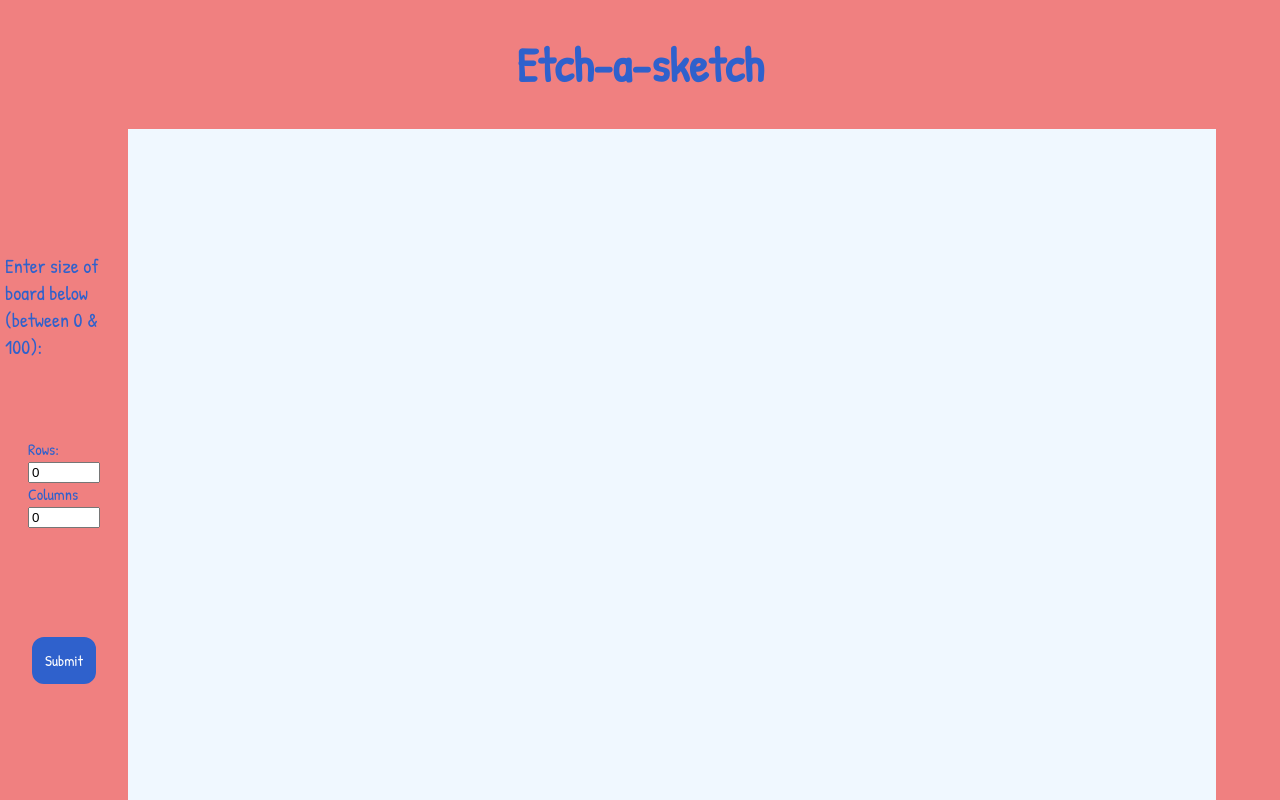
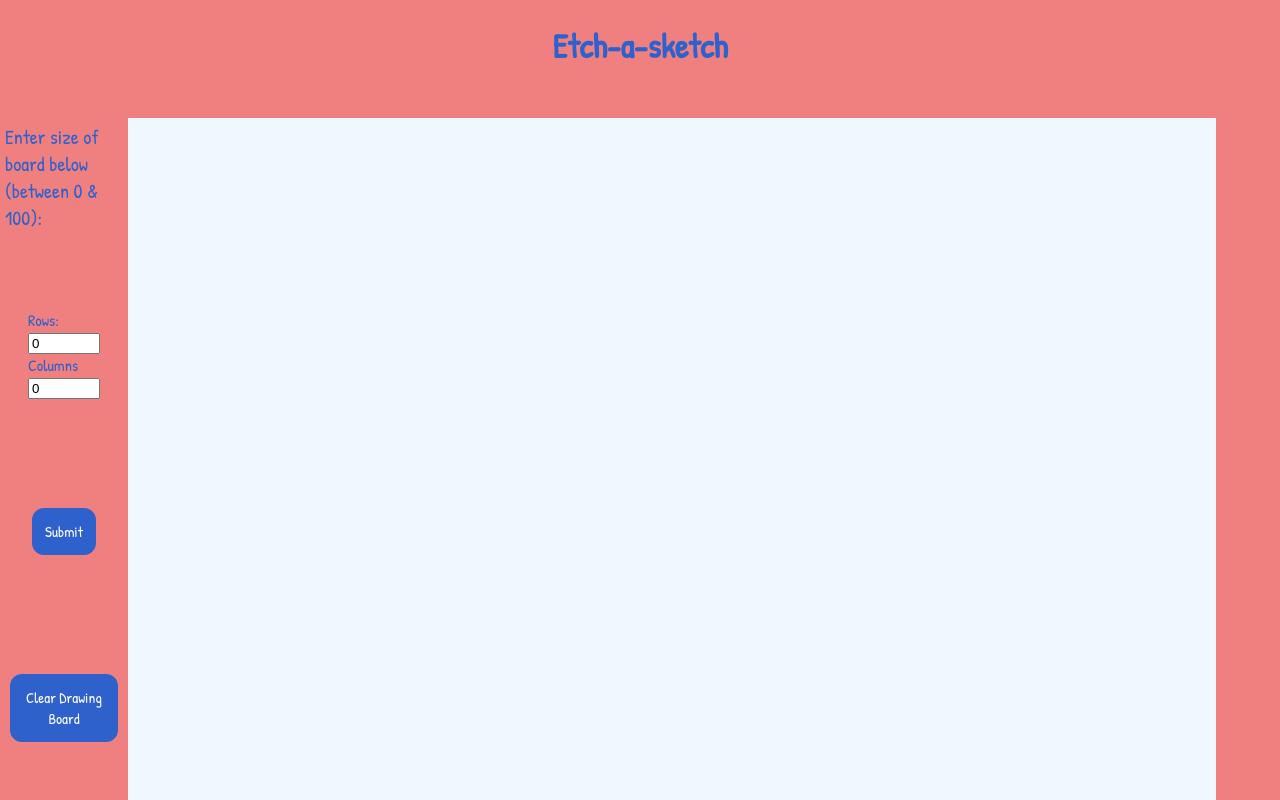
Before and after one commit to hilton-au/etch-a-sketch, a plain HTML site: page index.html in a window 1280 px wide. Drawn offline with Linux system fonts and the light colour scheme.

Commit message:
Changed css to fit window

```diff
--- a/etch-a-sketch.css
+++ b/etch-a-sketch.css
@@ -16,22 +16,19 @@
 }
 
 
-.titleBar{
-    display: grid;
-
-}
-
-h1{
-    font-size: 3em;
+header{
+    grid-row: 1/2;
+    grid-column: 9/13;
+    font-size: 17px;
     font-weight: bolder;
     color: rgb(47, 97, 204);
-    place-self: center;
     padding: 0px;
+    justify-self: center;
 }
 
 
 .drawing-grid{
-    grid-row: 1/11;
+    grid-row: 2/9;
     grid-column: 3/20;
     background-color: aliceblue;
     display: grid;
--- a/index.html
+++ b/index.html
@@ -8,13 +8,10 @@
 </head>
 
 <body>
-    <header>
-        <div class= "titleBar">
-            <h1 class = "title">Etch-a-sketch</h1>
-        </div>
-    </header>
-
     <div class = "container" id = "container">
+        <header>
+                <h1 class = "title">Etch-a-sketch</h1>
+        </header>
         <div class = "drawing-grid" id = "drawing-grid">
         </div>
         <div id="spec-instructions">Enter size of board below (between 0 & 100):</div>
```
